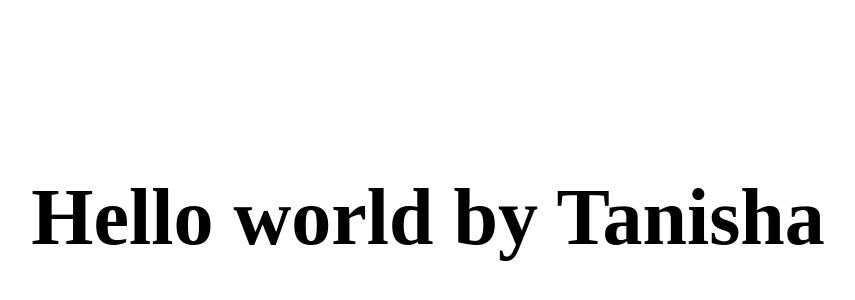
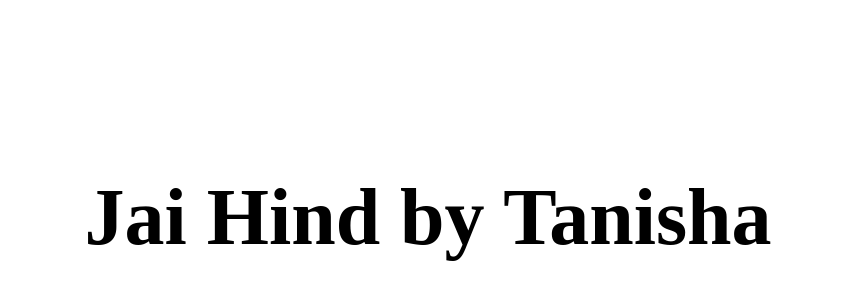
Before and after one commit to nikhildubey-23/helloworld, a plain HTML site: page index.html in a window 1280 px wide. Shown: the part 188-488 px from the top of the page, without its empty margins (212-1067 px from the left). Drawn offline with Linux system fonts and the light colour scheme.

Commit message:
this is new change

```diff
--- a/index.html
+++ b/index.html
@@ -13,6 +13,6 @@
     </style>
 </head>
 <body>
-    <h1>Hello world by Tanisha</h1>
+    <h1>Jai Hind by Tanisha</h1>
 </body>
 </html>
```
